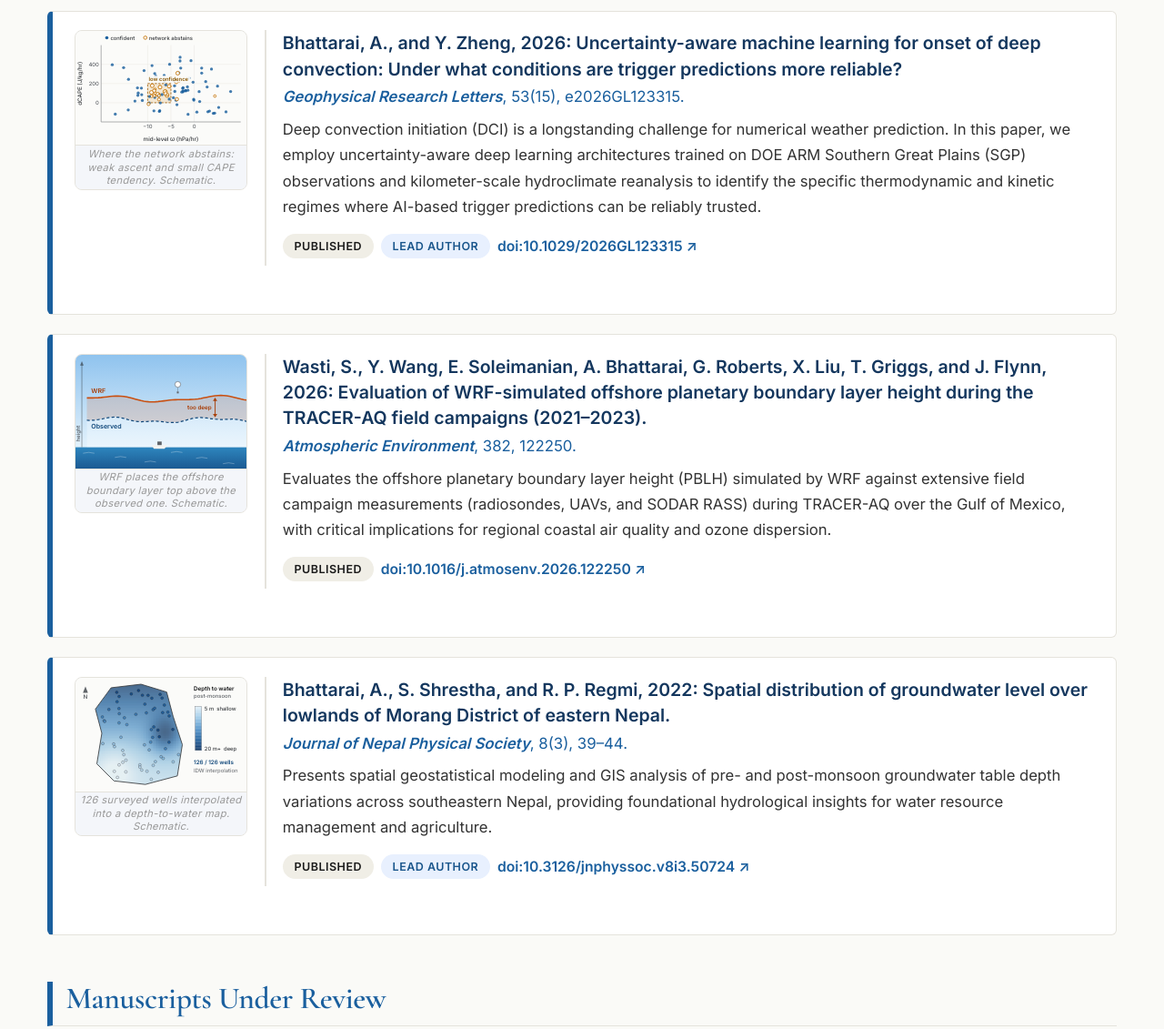
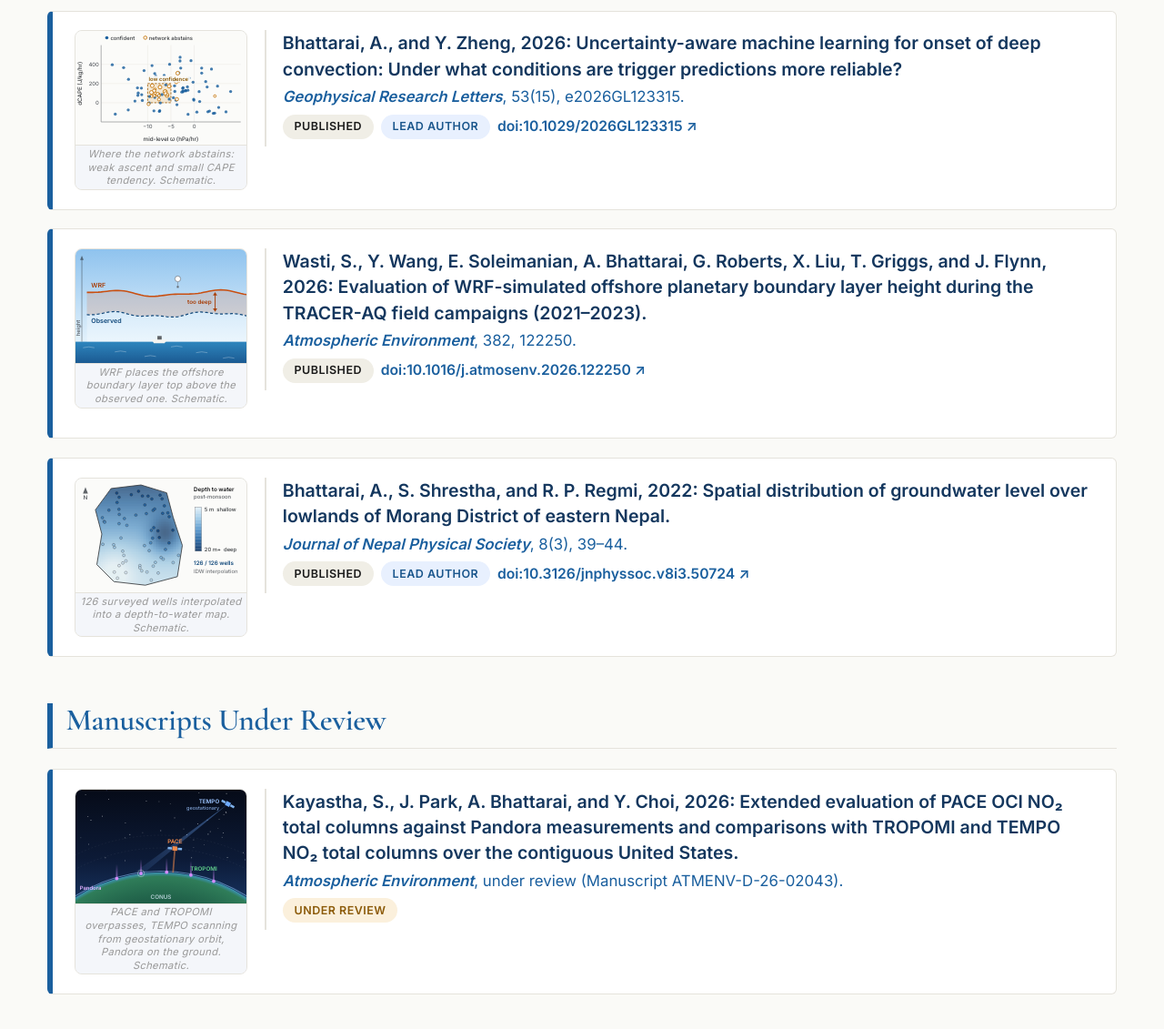
Before and after one commit to asheeshb12/asheeshb12.github.io, a plain HTML site: page publications.html in a window 1280 px wide. Shown: the part 600-1731 px from the top of the page at 91% size. Drawn offline with nearby package versions, Linux system fonts and the light colour scheme.

Commit message:
Publications: remove summary paragraph under each paper
Co-Authored-By: Claude Sonnet 5.5 <noreply@anthropic.com>

```diff
--- a/publications.html
+++ b/publications.html
@@ -87,9 +87,6 @@
                     <div style="color: var(--color-muted); font-size: 0.95rem; margin-top: 0.2rem;">
                         <em>Geophysical Research Letters</em>, 53(15), e2026GL123315.
                     </div>
-                    <p style="font-size: 0.9rem; color: #444; margin-top: 0.5rem; line-height: 1.6;">
-                        Deep convection initiation (DCI) is a longstanding challenge for numerical weather prediction. In this paper, we employ uncertainty-aware deep learning architectures trained on DOE ARM Southern Great Plains (SGP) observations and kilometer-scale hydroclimate reanalysis to identify the specific thermodynamic and kinetic regimes where AI-based trigger predictions can be reliably trusted.
-                    </p>
                     <div class="publication-links">
                         <span class="pub-badge">Published</span>
                         <span class="pub-badge" style="background: #e8f0fe; color: #1a568c;">Lead Author</span>
@@ -113,9 +110,6 @@
                     <div style="color: var(--color-muted); font-size: 0.95rem; margin-top: 0.2rem;">
                         <em>Atmospheric Environment</em>, 382, 122250.
                     </div>
-                    <p style="font-size: 0.9rem; color: #444; margin-top: 0.5rem; line-height: 1.6;">
-                        Evaluates the offshore planetary boundary layer height (PBLH) simulated by WRF against extensive field campaign measurements (radiosondes, UAVs, and SODAR RASS) during TRACER-AQ over the Gulf of Mexico, with critical implications for regional coastal air quality and ozone dispersion.
-                    </p>
                     <div class="publication-links">
                         <span class="pub-badge">Published</span>
                         <a class="pub-link" href="https://doi.org/10.1016/j.atmosenv.2026.122250" target="_blank" rel="noopener">doi:10.1016/j.atmosenv.2026.122250 &nearr;</a>
@@ -138,9 +132,6 @@
                     <div style="color: var(--color-muted); font-size: 0.95rem; margin-top: 0.2rem;">
                         <em>Journal of Nepal Physical Society</em>, 8(3), 39&ndash;44.
                     </div>
-                    <p style="font-size: 0.9rem; color: #444; margin-top: 0.5rem; line-height: 1.6;">
-                        Presents spatial geostatistical modeling and GIS analysis of pre- and post-monsoon groundwater table depth variations across southeastern Nepal, providing foundational hydrological insights for water resource management and agriculture.
-                    </p>
                     <div class="publication-links">
                         <span class="pub-badge">Published</span>
                         <span class="pub-badge" style="background: #e8f0fe; color: #1a568c;">Lead Author</span>
@@ -166,9 +157,6 @@
                     <div style="color: var(--color-muted); font-size: 0.95rem; margin-top: 0.2rem;">
                         <em>Atmospheric Environment</em>, under review (Manuscript ATMENV-D-26-02043).
                     </div>
-                    <p style="font-size: 0.9rem; color: #444; margin-top: 0.5rem; line-height: 1.6;">
-                        Validates high-resolution total column NO&#x2082; measurements from the newly launched NASA PACE satellite against ground-based Pandora spectrometer network data across the United States, benchmarking performance against TEMPO and TROPOMI retrievals.
-                    </p>
                     <div class="publication-links">
                         <span class="pub-badge under-review">Under Review</span>
                     </div>
```
